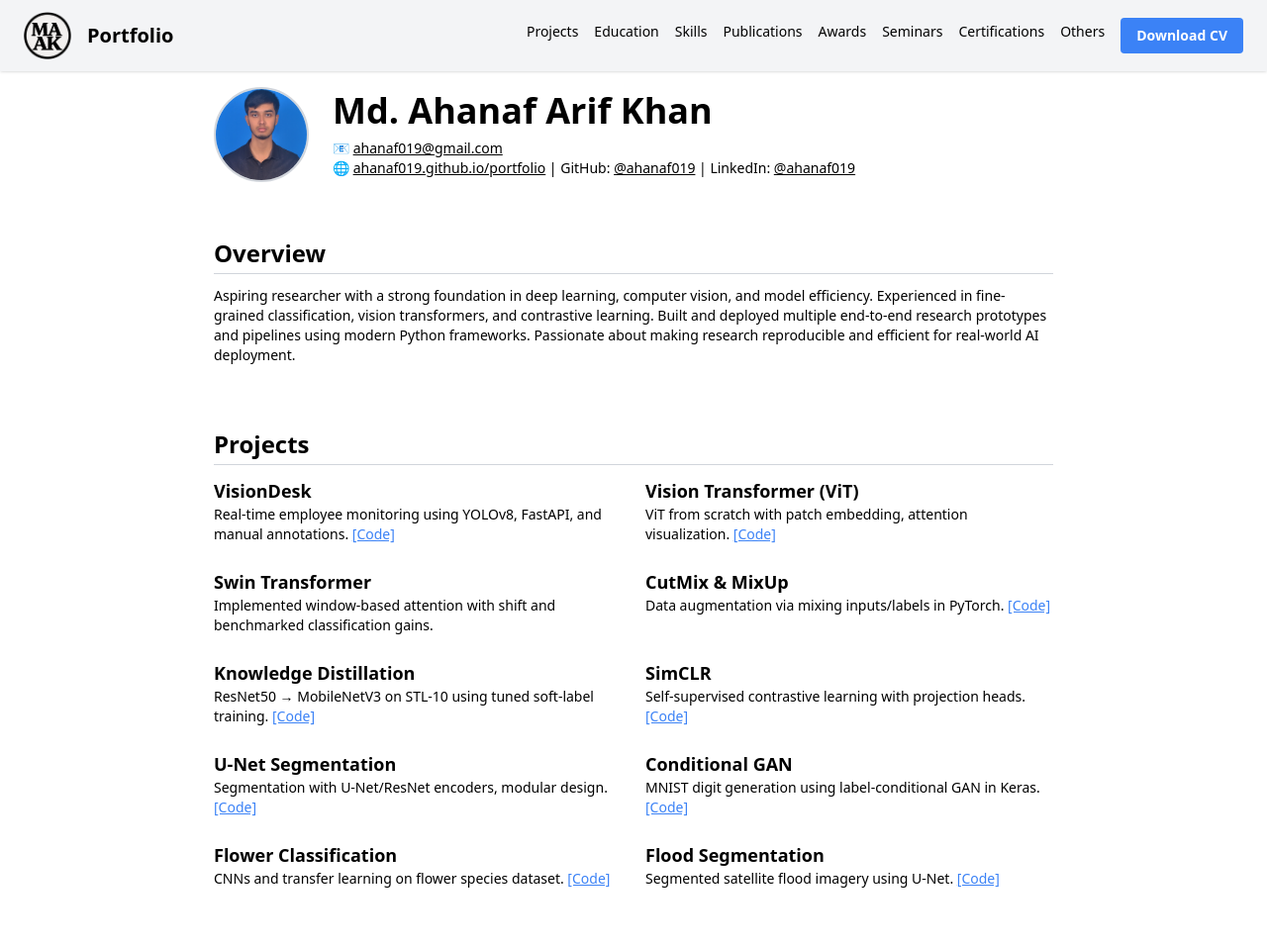
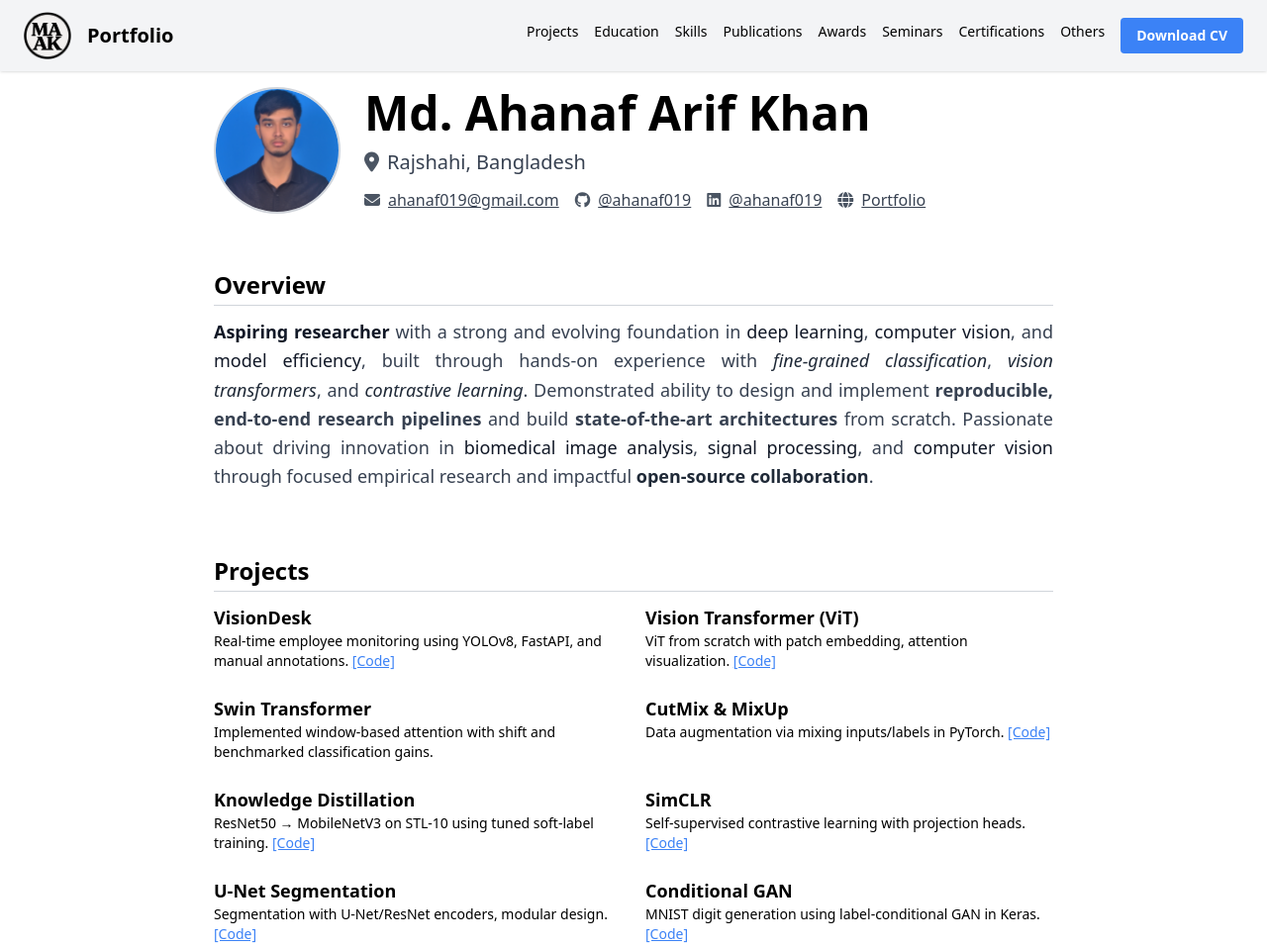
Before and after one commit to ahanaf019/portfolio, a plain HTML site: page index.html in a window 1280 px wide. Shown: the top 957 px of the page at 99% size. Drawn offline with nearby package versions, Linux system fonts and the light colour scheme.

Commit message:
Improved header and overview

```diff
--- a/index.html
+++ b/index.html
@@ -5,6 +5,7 @@
   <meta name="viewport" content="width=device-width, initial-scale=1.0" />
   <title>Md. Ahanaf Arif Khan - Portfolio</title>
   <link rel="icon" type="image/png" href="resources/favicon.png">
+  <link href="https://cdnjs.cloudflare.com/ajax/libs/font-awesome/6.5.0/css/all.min.css" rel="stylesheet">
   <script src="https://cdn.tailwindcss.com"></script>
 </head>
 <body class="bg-white text-black font-sans scroll-smooth">
@@ -45,18 +46,57 @@
 
 
   <div class="max-w-4xl mx-auto px-6 py-4">
-    <header class="flex items-center space-x-6 mb-14">
-  <img src="resources/maak.jpg" alt="Profile" class="rounded-full w-24 h-24 object-cover border-2 border-gray-300" />
-  <div>
-    <h1 class="text-4xl font-bold">Md. Ahanaf Arif Khan</h1>
-    <p class="text-sm mt-2">📧 <a href="mailto:ahanaf019@gmail.com" class="underline hover:text-blue-500">ahanaf019@gmail.com</a></p>
-    <p class="text-sm">🌐 <a href="https://ahanaf019.github.io/portfolio" class="underline hover:text-blue-500">ahanaf019.github.io/portfolio</a> | GitHub: <a href="https://github.com/ahanaf019" class="underline hover:text-blue-500">@ahanaf019</a> | LinkedIn: <a href="https://www.linkedin.com/in/ahanaf019" class="underline hover:text-blue-500">@ahanaf019</a></p>
+
+<header class="flex items-center space-x-6 mb-14">
+  <img src="resources/maak.jpg" alt="Profile" class="rounded-full w-32 h-32 object-cover border-2 border-gray-300" />
+  <div class="leading-relaxed">
+    <h1 class="text-5xl font-bold">Md. Ahanaf Arif Khan</h1>
+
+    <!-- Location line (used to be email) -->
+    <p class="text-xl mt-3 flex items-center space-x-2 text-gray-700">
+  <i class="fas fa-location-dot text-gray-600 text-xl"></i>
+  <span>Rajshahi, Bangladesh</span>
+</p>
+
+    <!-- Email + GitHub + LinkedIn + Portfolio -->
+    <p class="text-base mt-2 flex flex-col sm:flex-row sm:items-center sm:space-x-4 text-gray-700">
+      <span class="flex items-center space-x-2 mt-1">
+        <i class="fas fa-envelope text-gray-600"></i>
+        <a href="mailto:ahanaf019@gmail.com" class="underline hover:text-blue-500">ahanaf019@gmail.com</a>
+      </span>
+      <span class="flex items-center space-x-2 mt-1">
+        <i class="fab fa-github text-gray-600"></i>
+        <a href="https://github.com/ahanaf019" class="underline hover:text-blue-500">@ahanaf019</a>
+      </span>
+      <span class="flex items-center space-x-2 mt-1">
+        <i class="fab fa-linkedin text-gray-600"></i>
+        <a href="https://www.linkedin.com/in/ahanaf019" class="underline hover:text-blue-500">@ahanaf019</a>
+      </span>
+      <span class="flex items-center space-x-2 mt-1">
+        <i class="fas fa-globe text-gray-600"></i>
+        <a href="https://ahanaf019.github.io/portfolio" class="underline hover:text-blue-500">Portfolio</a>
+      </span>
+    </p>
   </div>
 </header>
 
-<section id="overview" class="mb-16 scroll-mt-24">
+<section id="overview" class="mb-16 scroll-mt-24" style="text-align: justify;">
   <h2 class="text-2xl font-semibold border-b border-gray-300 pb-1 mb-3">Overview</h2>
-  <p class="text-sm">Aspiring researcher with a strong foundation in deep learning, computer vision, and model efficiency. Experienced in fine-grained classification, vision transformers, and contrastive learning. Built and deployed multiple end-to-end research prototypes and pipelines using modern Python frameworks. Passionate about making research reproducible and efficient for real-world AI deployment.</p>
+  <p class="text-lg leading-relaxed text-gray-700">
+    <span class="font-semibold text-gray-900">Aspiring researcher</span> with a strong and evolving foundation in
+    <span class="text-gray-900 font-medium">deep learning</span>,
+    <span class="text-gray-900 font-medium">computer vision</span>, and
+    <span class="text-gray-900 font-medium">model efficiency</span>, built through hands-on experience with
+    <span class="italic text-gray-800">fine-grained classification</span>,
+    <span class="italic text-gray-800">vision transformers</span>, and
+    <span class="italic text-gray-800">contrastive learning</span>.
+    Demonstrated ability to design and implement <span class="font-semibold">reproducible, end-to-end research pipelines</span> and build
+    <span class="font-semibold">state-of-the-art architectures</span> from scratch. Passionate about driving innovation in
+    <span class="text-gray-900 font-medium">biomedical image analysis</span>,
+    <span class="text-gray-900 font-medium">signal processing</span>, and
+    <span class="text-gray-900 font-medium">computer vision</span> through focused empirical research and impactful
+    <span class="font-semibold text-gray-800">open-source collaboration</span>.
+  </p>
 </section>
 
     <section id="projects" class="mb-16 scroll-mt-24">
```
